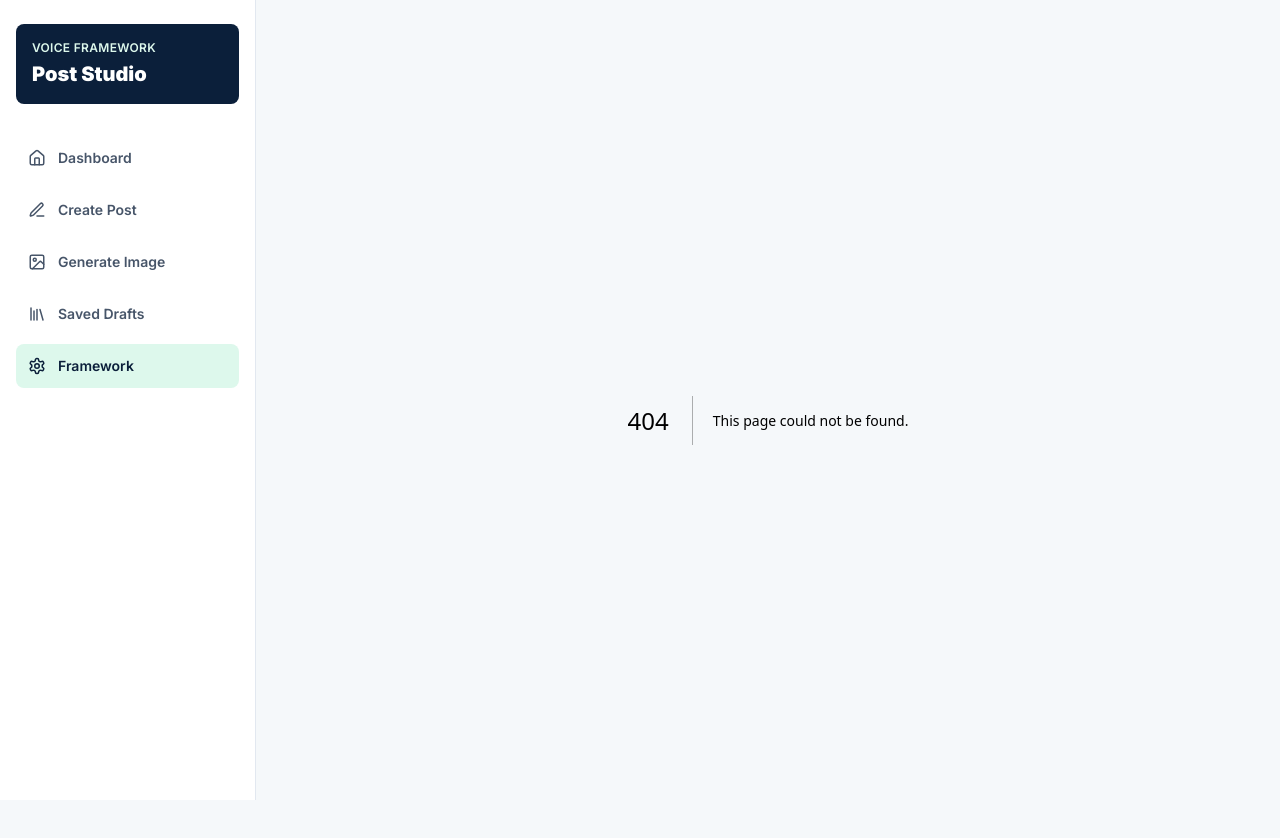
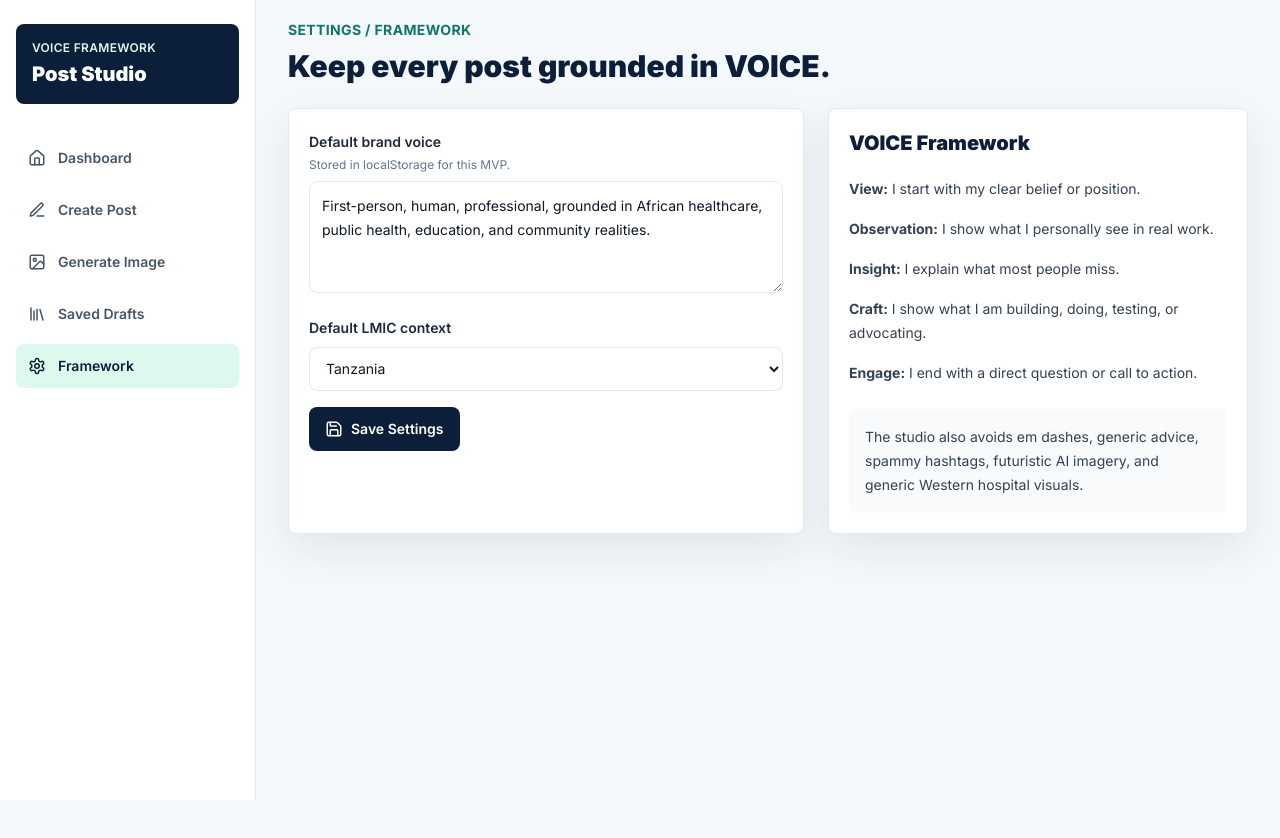
Before and after one commit to jdkomanya/voicepoststudio, a Next.js app: page /settings in a window 1280 px wide. Before the commit this address had no page. After the commit the page ends 800 px from the top, so only its background shows below. Built offline with nearby package versions, Linux system fonts and the light colour scheme.

Commit message:
Add framework settings page

```diff
--- /dev/null
+++ b/app/settings/page.tsx
@@ -0,0 +1,68 @@
+"use client";
+
+import { Save } from "lucide-react";
+import { useEffect, useState } from "react";
+import { Button } from "@/components/Button";
+import { Card } from "@/components/Card";
+import { Select } from "@/components/Select";
+import { Textarea } from "@/components/Textarea";
+import { defaultSettings, getSettings, saveSettings } from "@/lib/drafts";
+
+const contexts = ["Tanzania", "Africa", "LMIC", "global", "Custom African healthcare context"];
+
+export default function SettingsPage() {
+  const [settings, setSettings] = useState(defaultSettings);
+  const [saved, setSaved] = useState("");
+
+  useEffect(() => {
+    setSettings(getSettings());
+  }, []);
+
+  function save() {
+    saveSettings(settings);
+    setSaved("Settings saved.");
+    setTimeout(() => setSaved(""), 1600);
+  }
+
+  return (
+    <div className="space-y-6">
+      <header>
+        <p className="text-sm font-bold uppercase tracking-wide text-teal">Settings / Framework</p>
+        <h1 className="mt-2 text-3xl font-black text-navy">Keep every post grounded in VOICE.</h1>
+      </header>
+
+      <div className="grid gap-6 xl:grid-cols-[1fr_420px]">
+        <Card className="space-y-4">
+          <Textarea
+            label="Default brand voice"
+            value={settings.brandVoice}
+            onChange={(event) => setSettings((current) => ({ ...current, brandVoice: event.target.value }))}
+            hint="Stored in localStorage for this MVP."
+          />
+          <Select
+            label="Default LMIC context"
+            options={contexts}
+            value={settings.defaultContext}
+            onChange={(event) => setSettings((current) => ({ ...current, defaultContext: event.target.value }))}
+          />
+          {saved ? <p className="rounded-lg bg-mint p-3 text-sm font-bold text-navy">{saved}</p> : null}
+          <Button type="button" onClick={save} icon={<Save size={18} />}>Save Settings</Button>
+        </Card>
+
+        <Card>
+          <h2 className="text-xl font-black text-navy">VOICE Framework</h2>
+          <div className="mt-5 space-y-4 text-sm leading-6 text-slate-700">
+            <p><strong>View:</strong> I start with my clear belief or position.</p>
+            <p><strong>Observation:</strong> I show what I personally see in real work.</p>
+            <p><strong>Insight:</strong> I explain what most people miss.</p>
+            <p><strong>Craft:</strong> I show what I am building, doing, testing, or advocating.</p>
+            <p><strong>Engage:</strong> I end with a direct question or call to action.</p>
+          </div>
+          <div className="mt-6 rounded-lg bg-slate-50 p-4 text-sm leading-6 text-slate-700">
+            The studio also avoids em dashes, generic advice, spammy hashtags, futuristic AI imagery, and generic Western hospital visuals.
+          </div>
+        </Card>
+      </div>
+    </div>
+  );
+}
```
